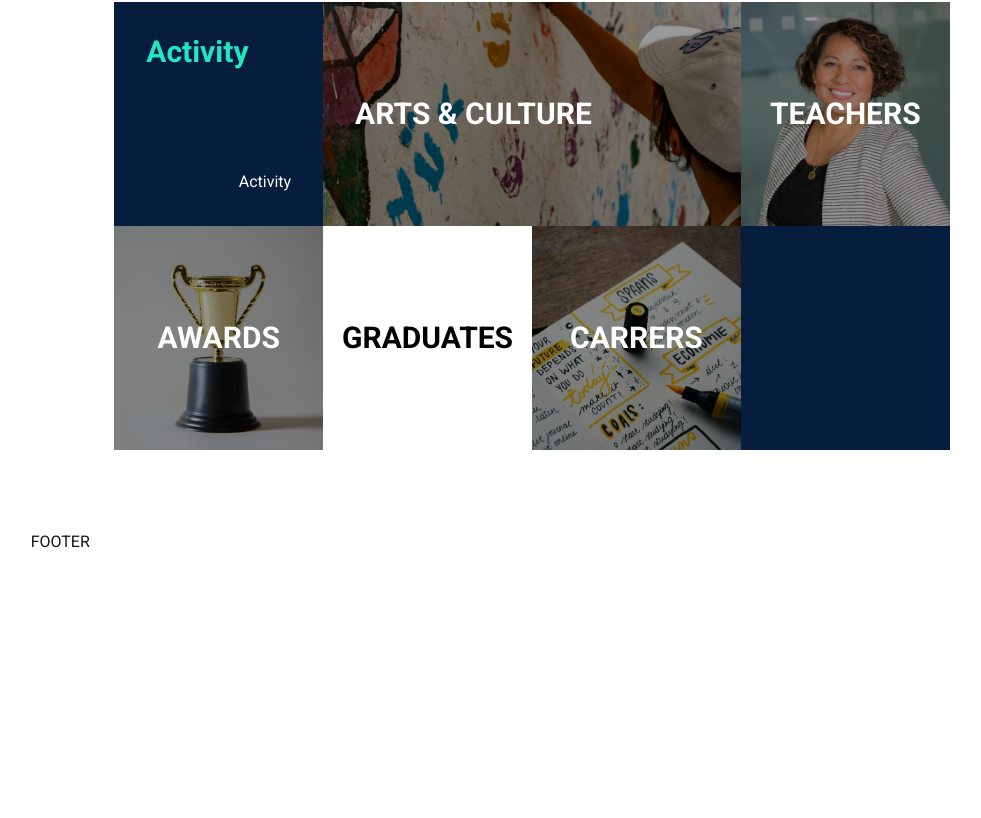
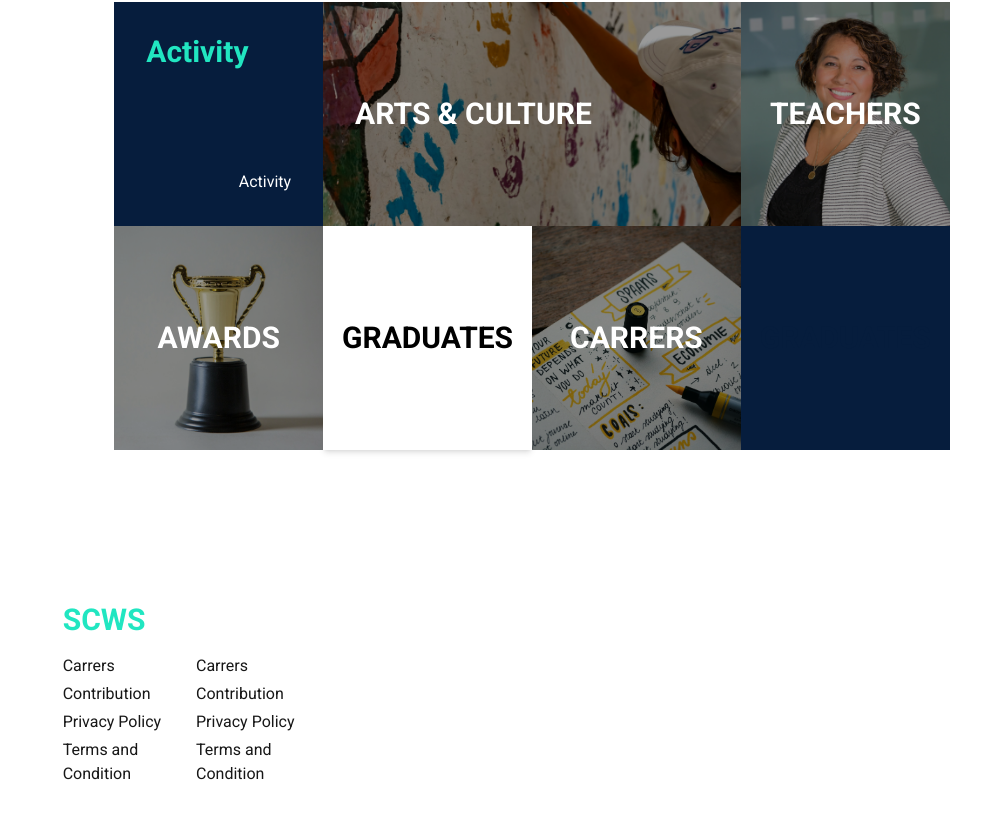
Before and after one commit to anggakharisma/scws, a Next.js app: page / in a window 1280 px wide. Shown: the part 1342-2160 px from the top of the page, without its empty margins (108-1089 px from the left). Before the commit the page ends 1904 px from the top, so only its background shows below. Built offline with nearby package versions, Linux system fonts and the light colour scheme.

Commit message:
chore: add footer

```diff
--- a/src/app/(main)/layout.tsx
+++ b/src/app/(main)/layout.tsx
@@ -2,6 +2,7 @@ import type { Metadata } from "next";
 import { Roboto } from 'next/font/google';
 import Navbar from "@/app/components/Navbar";
 import "@/app/globals.css";
+import Footer from "../components/Footer";
 const roboto = Roboto({
   subsets: ['latin'],
   weight: ['300', '400', '500', '700']
@@ -26,6 +27,7 @@ export default function RootLayout({
         <main className="mt-16">
           {children}
         </main>
+        <Footer />
       </body>
     </html>
   );
--- a/src/app/(main)/page.tsx
+++ b/src/app/(main)/page.tsx
@@ -114,7 +114,7 @@ export default function Home() {
           <div className='bg-black opacity-40 absolute top-0 left-0 bottom-0 right-0 w-full h-full'></div>
           <h3 className='text-white font-bold md:text-3xl text-xl z-10'>AWARDS</h3>
         </InfoCardImage>
-        <div className='p-8 bg-white min-h-56 flex justify-center items-center hover:cursor-pointer'>
+        <div className='p-8 bg-white min-h-56 flex justify-center items-center hover:cursor-pointer shadow-md'>
           <h3 className='text-black font-bold md:text-3xl text-xl'>GRADUATES</h3>
         </div>
 
@@ -128,8 +128,6 @@ export default function Home() {
           <h3 className='text-secondary font-bold md:text-3xl text-xl'>GRADUATES</h3>
         </div>
       </div>
-
-      <h1>FOOTER</h1>
-    </div >
+    </div>
   )
 }
--- a/src/app/components/Footer.tsx
+++ b/src/app/components/Footer.tsx
@@ -0,0 +1,26 @@
+import Link from "next/link";
+
+export default function Footer() {
+  return (
+    <footer className="w-10/12 rounded-md mx-auto h-full p-16 shadow-xl">
+      <Link href="/"><h1 className="text-3xl font-bold text-primary mb-4">SCWS</h1></Link>
+      <div className="grid grid-cols-1 w-1/4 gap-8 lg:grid-cols-2">
+
+        <ul className="flex flex-col gap-1">
+          <Link href="/">Carrers</Link>
+          <Link href="/">Contribution</Link>
+          <Link href="/">Privacy Policy</Link>
+          <Link href="/">Terms and Condition</Link>
+        </ul>
+
+        <ul className="flex flex-col gap-1">
+          <Link href="/">Carrers</Link>
+          <Link href="/">Contribution</Link>
+          <Link href="/">Privacy Policy</Link>
+          <Link href="/">Terms and Condition</Link>
+        </ul>
+      </div>
+
+    </footer>
+  )
+}
```
